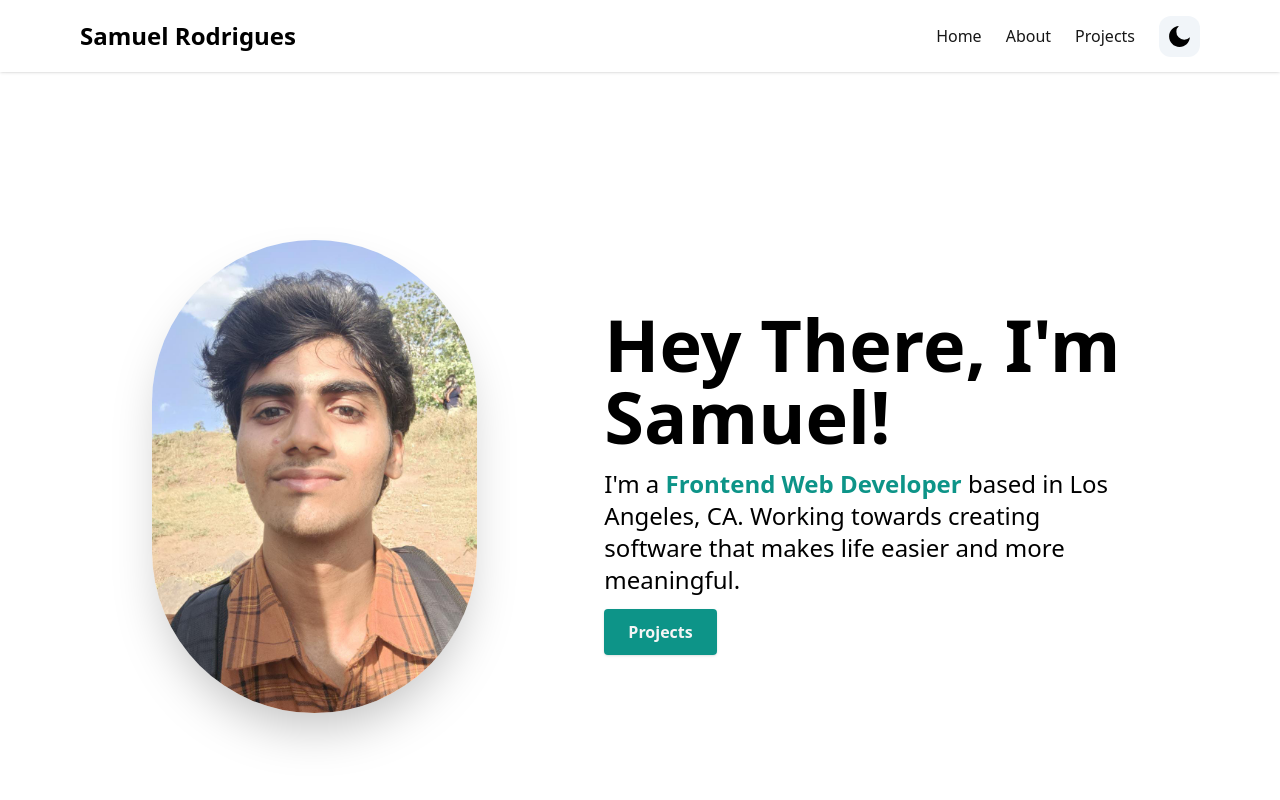
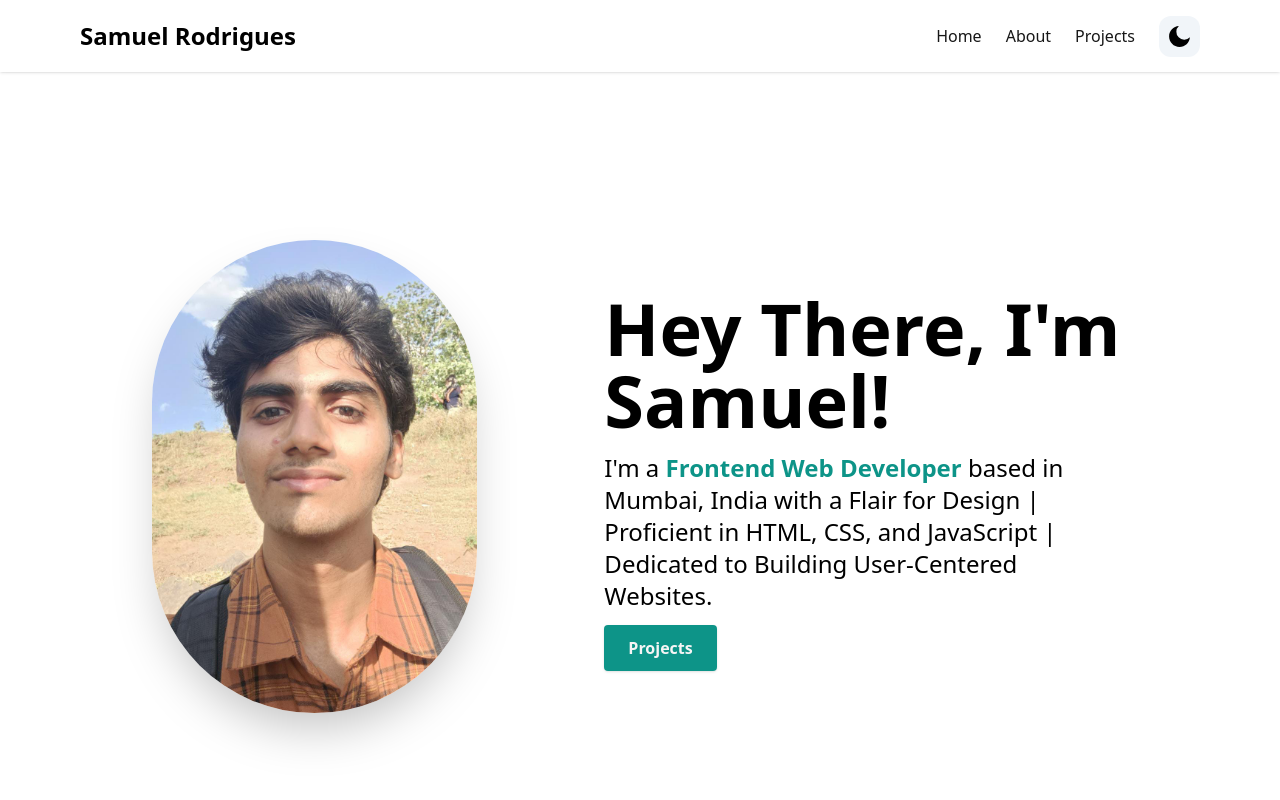
Before and after one commit to CodeWithSammy/nextjs-portfolio, a Next.js app: page / in a window 1280 px wide. Shown: the top 800 px of the page. Built offline with nearby package versions, Linux system fonts and the light colour scheme.

Commit message:
changed the herosection

```diff
--- a/components/HeroSection.tsx
+++ b/components/HeroSection.tsx
@@ -24,8 +24,8 @@ const HeroSection = () => {
             <span className="font-semibold text-teal-600">
               Frontend Web Developer{" "}
             </span>
-            based in Los Angeles, CA. Working towards creating software that
-            makes life easier and more meaningful.
+             based in Mumbai, India
+             with a Flair for Design | Proficient in HTML, CSS, and JavaScript | Dedicated to Building User-Centered Websites.
           </p>
           <Link
             to="projects"
```
